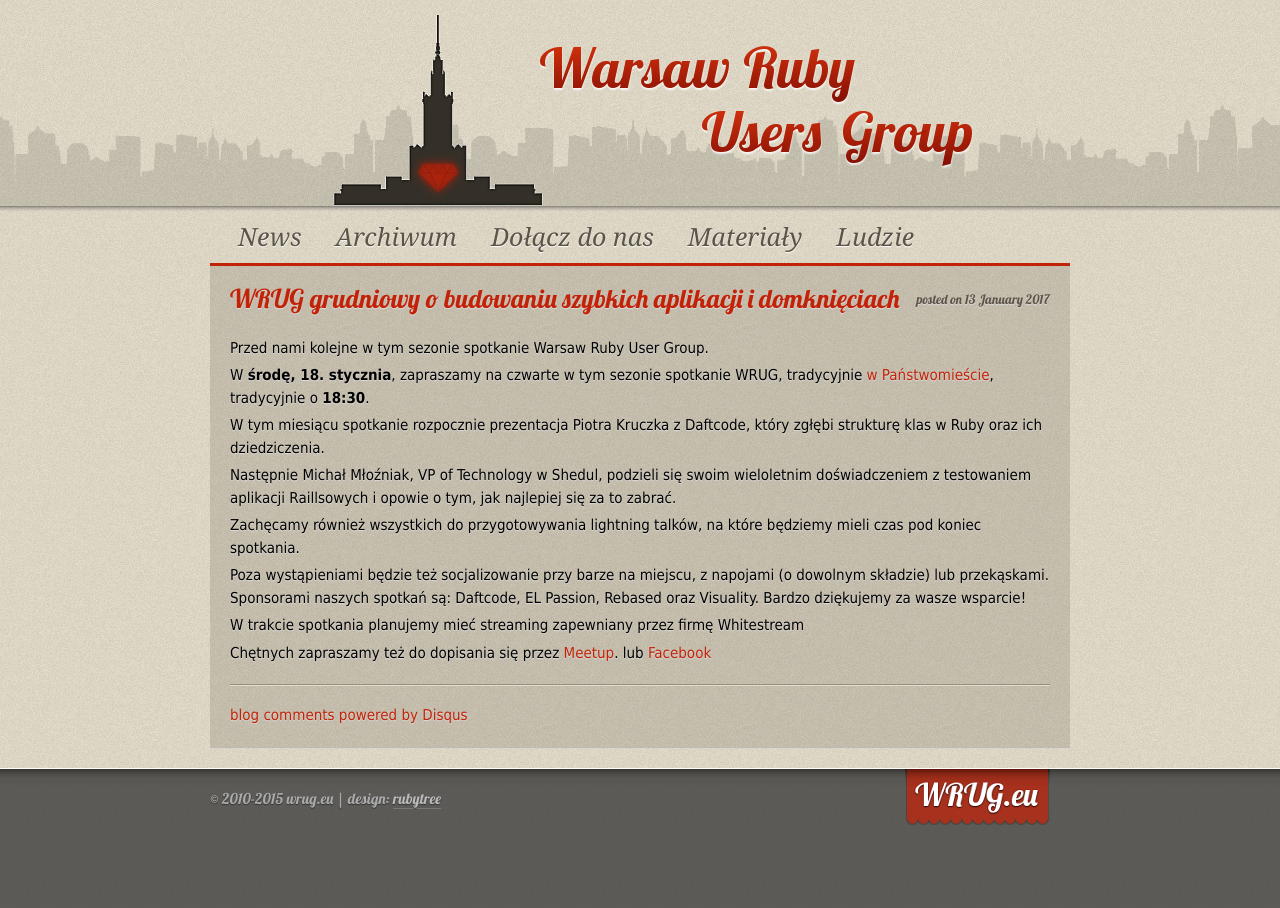
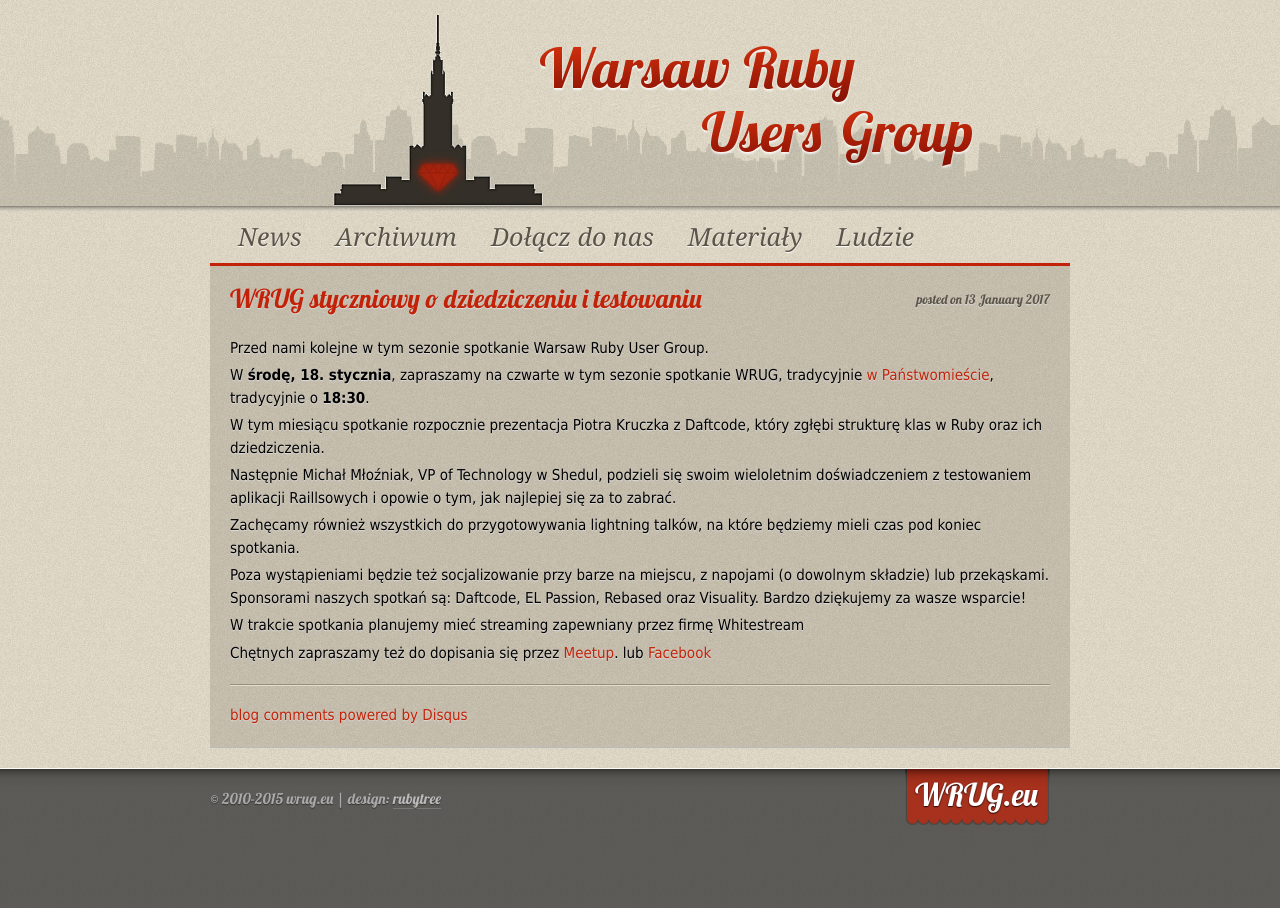
Before and after one commit to wrug/wrug.eu, a Jekyll site: the page built from _posts/2017-01-13-spotkanie-styczniowe.md, in a window 1280 px wide. Built offline with Jekyll 4.4.1, drawn with Linux system fonts in a browser that asks for light colours; comment, search, counter and statistics services are not loaded.

Commit message:
January 2017: fix title

```diff
--- a/_posts/2017-01-13-spotkanie-styczniowe.md
+++ b/_posts/2017-01-13-spotkanie-styczniowe.md
@@ -1,6 +1,6 @@
 ---
 layout: post
-title: WRUG grudniowy o budowaniu szybkich aplikacji i domknięciach
+title: WRUG styczniowy o dziedziczeniu i testowaniu
 ---
 
 Przed nami kolejne w tym sezonie spotkanie Warsaw Ruby User Group.
```
